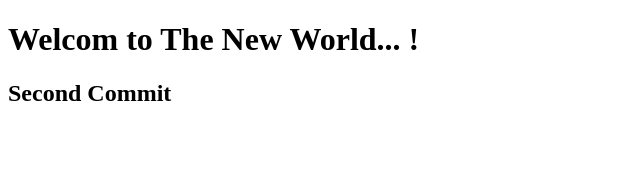
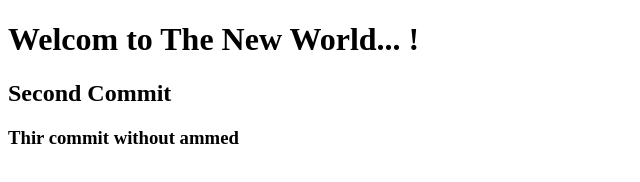
Before and after one commit to nithishpeddi/new-remote-repo, a plain HTML site: page index.html in a window 1280 px wide. Shown: the whole page, without its empty margins (0-640 px from the left). Drawn offline with Linux system fonts and the light colour scheme.

Commit message:
thirdAmend

```diff
--- a/index.html
+++ b/index.html
@@ -8,5 +8,6 @@
 <body>
     <h1>Welcom to The New World... !</h1>
     <h2>Second Commit</h2>
+    <h3>Thir commit without ammed</h3>
 </body>
 </html>
```
